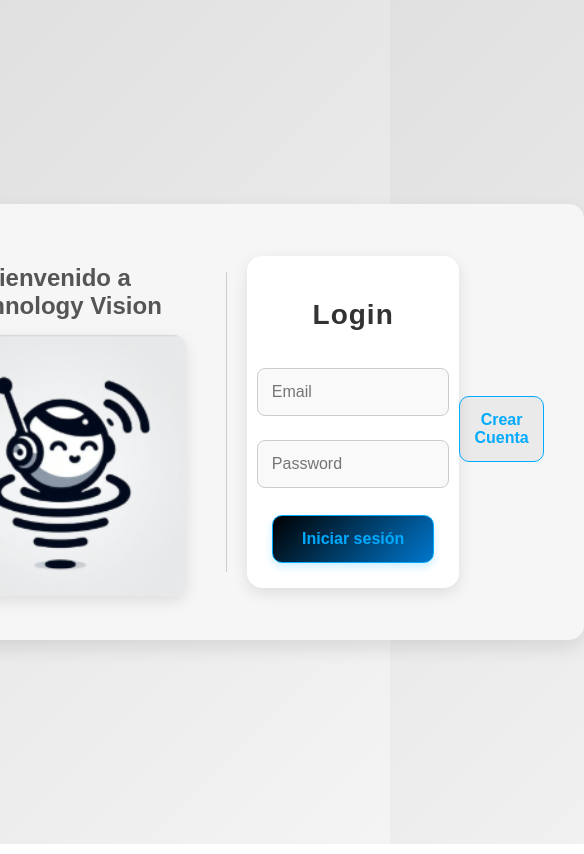
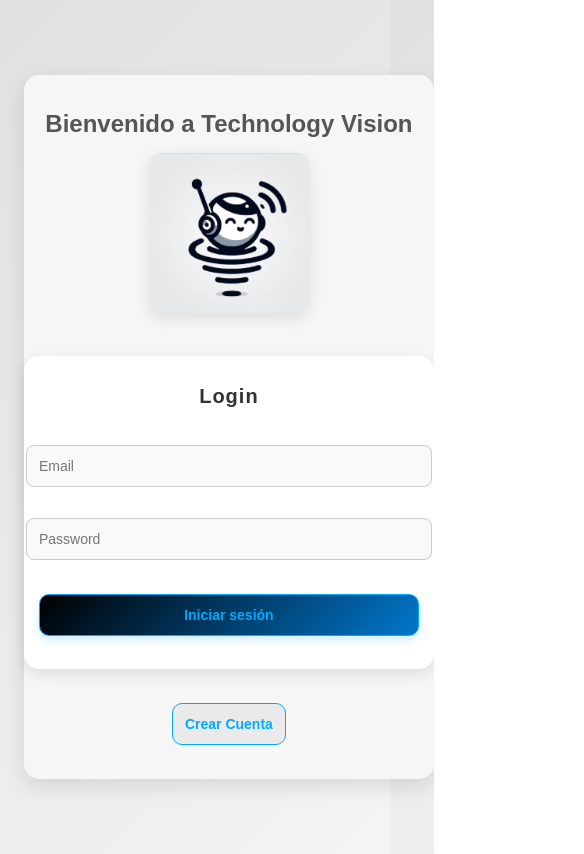
Before and after one commit to LuisIslasAcosta/BASTONES, a React (Vite) app: page /login in a window 390 px wide. Shown: the whole page, 584 px wide, since content can reach past the window. Built offline with nearby package versions, Linux system fonts and the light colour scheme.

Commit message:
Agregar distancia coninfrarojos

```diff
--- a/src/style/style.css
+++ b/src/style/style.css
@@ -21,6 +21,7 @@ body {
     max-width: 900px;
     width: 100%;
     transition: transform 0.3s ease, background-color 0.3s ease;
+    margin: 0.5cm; /* Margen de medio centímetro */
 }
 
 .login-container:hover {
@@ -76,6 +77,7 @@ body {
     flex-direction: column;
     align-items: center;
     box-shadow: 0px 5px 15px rgba(0, 0, 0, 0.1); /* Suave sombra */
+    margin: 0.5cm; /* Margen de medio centímetro */
 }
 
 /* Títulos */
@@ -99,6 +101,7 @@ input {
     color: #444;
     transition: all 0.3s ease;
     font-size: 16px;
+    margin-bottom: 0.5cm; /* Espacio entre campos y botones */
 }
 
 input:focus {
@@ -118,6 +121,7 @@ button {
     cursor: pointer;
     transition: 0.3s ease-in-out;
     margin-top: 15px;
+    margin-bottom: 0.5cm; /* Espacio entre botones */
 }
 
 /* Botón principal */
@@ -149,6 +153,7 @@ button:last-child:hover {
     align-items: center;
     gap: 12px;
     margin-top: 20px;
+    margin: 0.5cm; /* Margen de medio centímetro */
 }
 
 .page-link {
@@ -180,6 +185,7 @@ table {
     color: #333;
     border-radius: 8px;
     overflow: hidden;
+    margin: 0.5cm; /* Margen de medio centímetro */
 }
 
 th {
@@ -240,7 +246,6 @@ tr:hover {
     background-color: #d63636;
 }
 
-
 /* Estilos para el contenedor del gráfico */
 .grafico-container {
     margin-top: 30px;
@@ -268,29 +273,108 @@ tr:hover {
     height: 400px;
 }
 
-/* Agregar más estilos a los botones de acción */
-.navigate-btn {
-    padding: 10px 15px;
-    background-color: #6c757d; /* Botón gris oscuro */
-    color: white;
-    border: none;
-    border-radius: 5px;
-    cursor: pointer;
+/* Media Queries para adaptabilidad */
+@media (max-width: 1200px) {
+    .login-container {
+        padding: 30px;
+    }
+
+    .divider {
+        height: 200px;
+    }
+
+    .login-image {
+        width: 200px;
+    }
+
+    .login-form {
+        max-width: 400px;
+    }
+
+    h1 {
+        font-size: 24px;
+    }
 }
 
-.navigate-btn:hover {
-    background-color: #495057; /* Color más oscuro al pasar el ratón */
+@media (max-width: 768px) {
+    body {
+        padding: 10px;
+    }
+
+    .login-container {
+        flex-direction: column;
+        padding: 20px;
+        align-items: center;
+        height: auto;
+    }
+
+    .image-container {
+        margin-right: 0;
+        margin-bottom: 20px;
+    }
+
+    .divider {
+        display: none; /* Ocultar la línea divisora en pantallas pequeñas */
+    }
+
+    .login-form {
+        max-width: 100%;
+        padding: 20px;
+    }
+
+    .login-image {
+        width: 180px;
+    }
+
+    h1 {
+        font-size: 22px;
+    }
+
+    .pagination {
+        flex-direction: column;
+    }
+
+    table th, table td {
+        font-size: 14px;
+    }
 }
 
-.logout-btn {
-    background-color: #dc3545;
-    color: white;
-    border: none;
-    padding: 10px 15px;
-    border-radius: 5px;
-    cursor: pointer;
+@media (max-width: 480px) {
+    body {
+        padding: 5px;
+    }
+
+    .login-container {
+        padding: 15px;
+    }
+
+    .login-image {
+        width: 160px;
+    }
+
+    .login-form {
+        padding: 15px;
+    }
+
+    h1 {
+        font-size: 20px;
+    }
+
+    input {
+        font-size: 14px;
+        padding: 12px;
+    }
+
+    button {
+        padding: 12px;
+        font-size: 14px;
+    }
+
+    .btn-editar, .logout-btn {
+        padding: 10px 12px;
+    }
+
+    .chart-container {
+        height: 300px;
+    }
 }
-
-.logout-btn:hover {
-    background-color: #c82333;
-}
```
